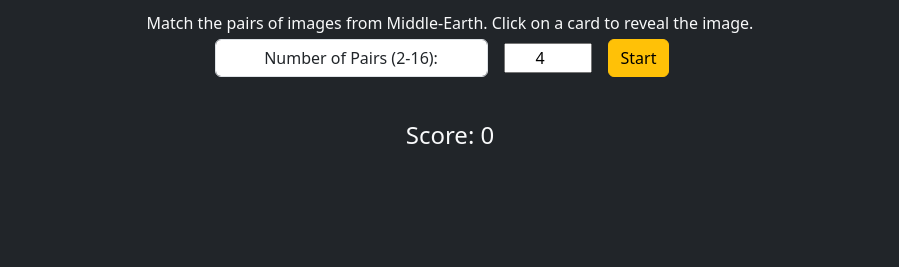
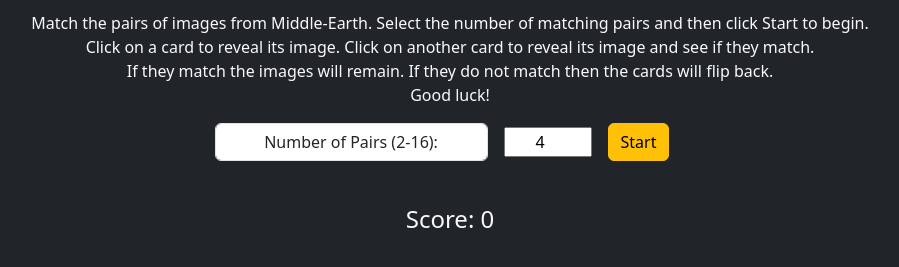
Before and after one commit to Ironmonkeynuts/middle-earth-memory-quest, a website: page index.html in a window 1280 px wide. Shown: the part 101-368 px from the top of the page, without its empty margins (190-1089 px from the left). Drawn offline with nearby package versions, Linux system fonts and the light colour scheme.

Commit message:
Update text instructions for game in html. Add breaks to text. Increase bottom margin for instructions

```diff
--- a/index.html
+++ b/index.html
@@ -13,7 +13,7 @@
         <h1 class="mb-3">Middle-Earth Memory Quest</h1>
 
         <!-- Game instructions -->
-        <p class="m-1">Match the pairs of images from Middle-Earth. Click on a card to reveal the image.</p>
+        <p class="mb-3">Match the pairs of images from Middle-Earth. Select the number of matching pairs and then click Start to begin. <br> Click on a card to reveal its  image. Click on another card to reveal its image and see if they match. <br> If they match the images will remain. If they do not match then the cards will flip back. <br> Good luck!</p>
 
         <!-- Game controls -->
         <section class="row justify-content-center">
```
